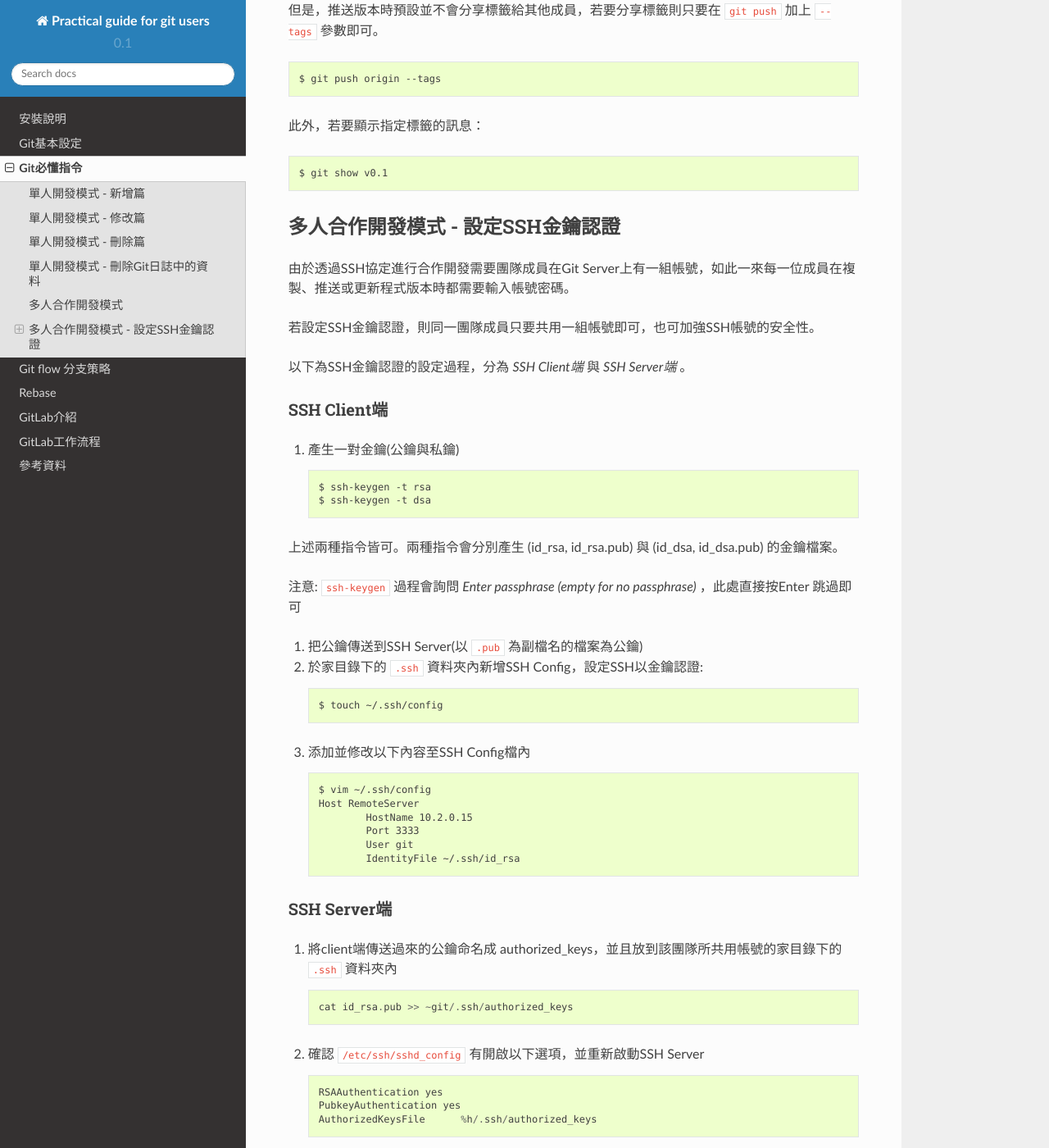
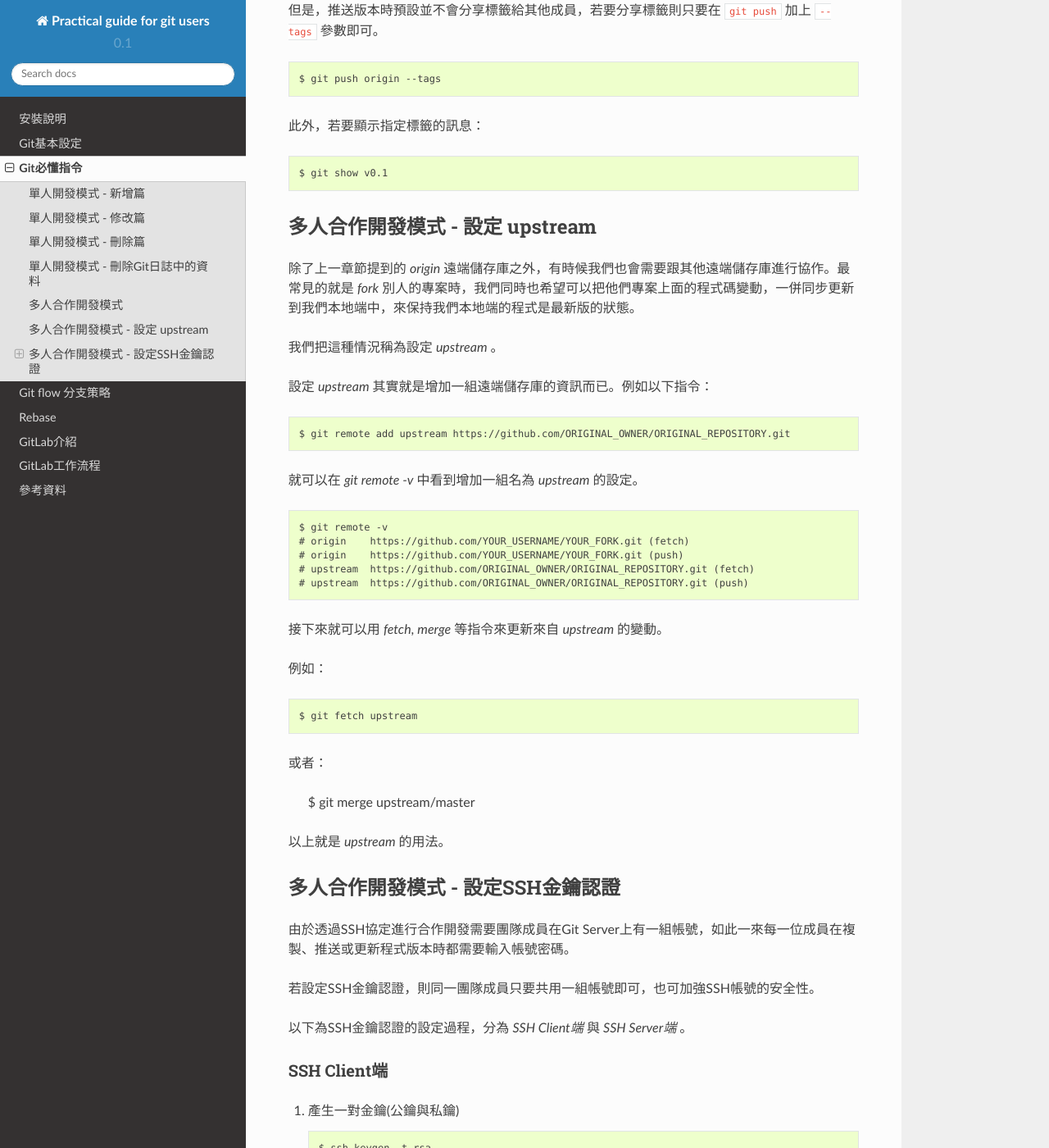
Before and after one commit to spitfire-sidra/git-tutorial, a Sphinx documentation site: the page built from source/commands.rst, in a window 1280 px wide and 1400 px high, scrolled down 12657 px. Shown: the whole window at 82% size. Built offline with Sphinx 7.4.7 and the Read the Docs theme 2.0.0, drawn with Linux system fonts in a browser that asks for light colours.

Commit message:
add a section: 'How to setup upstream'

```diff
--- a/source/commands.rst
+++ b/source/commands.rst
@@ -466,6 +466,40 @@ Git目前支援SSH, HTTP兩種協定進行網路協作。以SSH協定複製Git S
 
 	$ git show v0.1
 
+
+======================================
+多人合作開發模式 - 設定 upstream
+======================================
+
+除了上一章節提到的 `origin` 遠端儲存庫之外，有時候我們也會需要跟其他遠端儲存庫進行協作。最常見的就是 `fork` 別人的專案時，我們同時也希望可以把他們專案上面的程式碼變動，一併同步更新到我們本地端中，來保持我們本地端的程式是最新版的狀態。
+
+我們把這種情況稱為設定 `upstream` 。
+
+設定 `upstream` 其實就是增加一組遠端儲存庫的資訊而已。例如以下指令： ::
+
+	$ git remote add upstream https://github.com/ORIGINAL_OWNER/ORIGINAL_REPOSITORY.git
+
+就可以在 `git remote -v` 中看到增加一組名為 `upstream` 的設定。 ::
+
+	$ git remote -v
+	# origin    https://github.com/YOUR_USERNAME/YOUR_FORK.git (fetch)
+	# origin    https://github.com/YOUR_USERNAME/YOUR_FORK.git (push)
+	# upstream  https://github.com/ORIGINAL_OWNER/ORIGINAL_REPOSITORY.git (fetch)
+	# upstream  https://github.com/ORIGINAL_OWNER/ORIGINAL_REPOSITORY.git (push)
+
+接下來就可以用 `fetch`, `merge` 等指令來更新來自 `upstream` 的變動。
+
+例如： ::
+
+	$ git fetch upstream
+
+或者：
+
+	$ git merge upstream/master
+
+以上就是 `upstream` 的用法。
+
+
 ======================================
 多人合作開發模式 - 設定SSH金鑰認證
 ======================================
```
